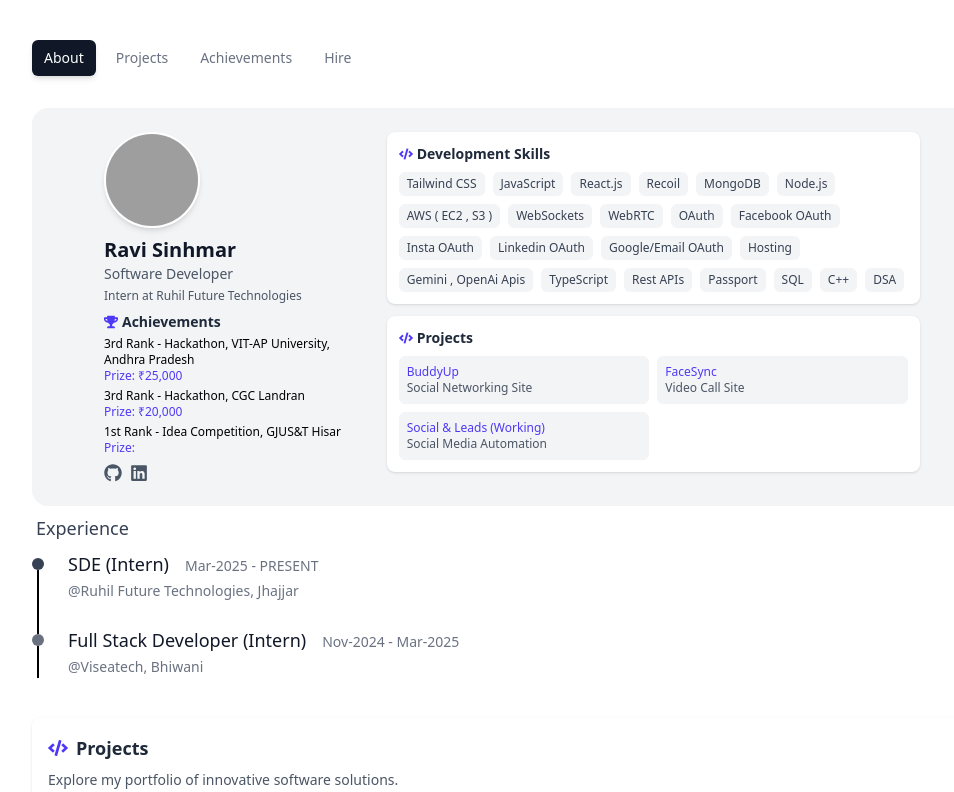
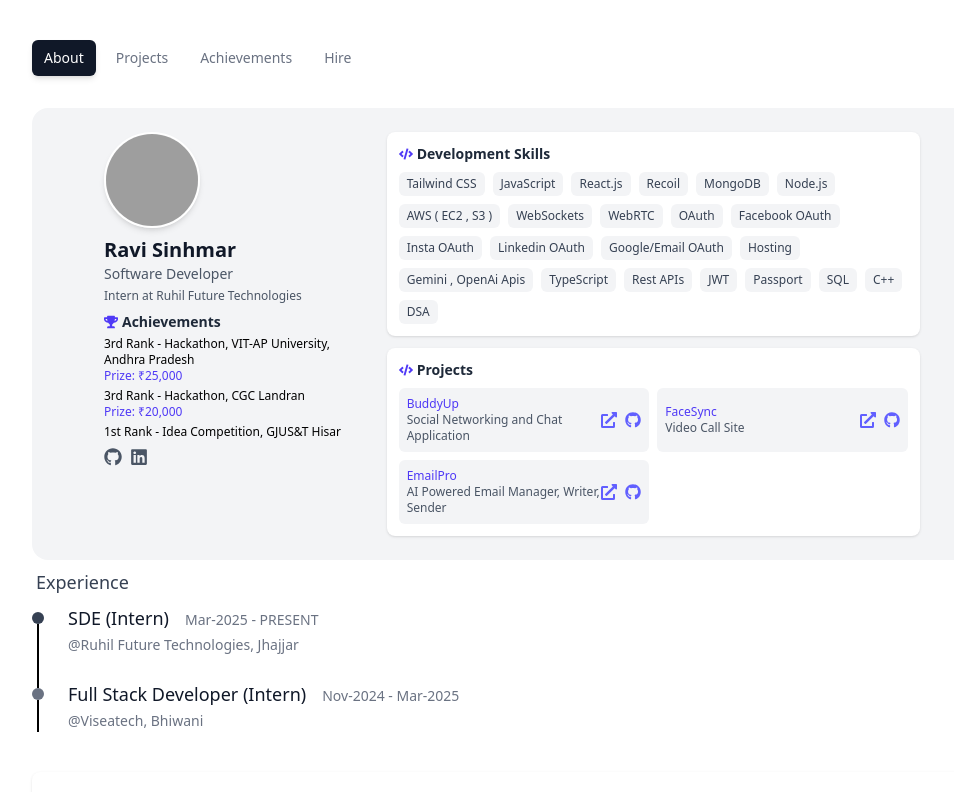
Before and after one commit to Ravi-Sinhmar/Portfolio, a React (Vite) app in the folder client/: page / in a window 1280 px wide. Shown: the top 792 px of the page, without its empty margins (128-1082 px from the left). Built offline with nearby package versions, Linux system fonts and the light colour scheme; grey boxes are pictures that could not be loaded.

Commit message:
Added new Project

```diff
--- a/client/src/Components/AboutSummary.jsx
+++ b/client/src/Components/AboutSummary.jsx
@@ -1,4 +1,5 @@
-import { FaTwitter, FaGithub, FaLinkedin, FaTrophy, FaCode } from "react-icons/fa"
+import { FaTwitter, FaGithub, FaLinkedin, FaTrophy, FaCode,FaExternalLinkAlt } from "react-icons/fa"
+
 
 
 function SkillTag({ skill }) {
@@ -25,6 +26,7 @@ function AboutSummary() {
     "Gemini , OpenAi Apis",
     "TypeScript",
     "Rest APIs",
+    "JWT",
     "Passport",
     "SQL",
     "C++",
@@ -32,9 +34,9 @@ function AboutSummary() {
   ]
 
   const projects = [
-    { name: "BuddyUp", description: "Social Networking Site" },
-    { name: "FaceSync", description: "Video Call Site" },
-    { name: "Social & Leads (Working)", description: "Social Media Automation" },
+    { name: "BuddyUp", description: "Social Networking and Chat Application" , link : "https://msg-io.onrender.com", github :"https://github.com/Ravi-Sinhmar/BuddyUp" },
+    { name: "FaceSync", description: "Video Call Site",link :"https://video-call-application-mauve.vercel.app" ,  github : "https://github.com/Ravi-Sinhmar/Video-Call-Application"},
+    { name: "EmailPro", description: "AI Powered Email Manager, Writer, Sender",link : "https://email-pro-ai-powered.vercel.app", github : "https://github.com/Ravi-Sinhmar/EmailPro" },
 
   ]
 
@@ -69,7 +71,8 @@ function AboutSummary() {
                 <div key={index} className="text-xs mb-1">
                   <span className="font-medium">{achievement.title}</span> - {achievement.description}
                   <br />
-                  <span className="text-indigo-600">Prize: {achievement.prize}</span>
+                  {achievement.prize && <span className="text-indigo-600">Prize: {achievement.prize}</span> }
+
                 </div>
               ))}
             </div>
@@ -117,9 +120,16 @@ function AboutSummary() {
               </h3>
               <div className="grid grid-cols-2 gap-2">
                 {projects.map((project, index) => (
-                  <div key={index} className="bg-gray-100 p-2 rounded-md">
-                    <h4 className="text-xs font-medium text-indigo-600">{project.name}</h4>
-                    <p className="text-xs text-gray-600">{project.description}</p>
+                  <div key={index} className="bg-gray-100 p-2 rounded-md  flex justify-between items-center">
+                   <div>
+                   <h4 className="text-xs font-medium text-indigo-600">{project.name}</h4>
+                   <p className="text-xs text-gray-600">{project.description}</p>
+                   </div>
+                  <div className="flex justify-center gap-2 items-center">
+                  <a href={project.link}><FaExternalLinkAlt className="text-indigo-500 hover:text-xl"/></a>
+                  <a href={project.github}><FaGithub className="text-indigo-500 hover:text-xl"/></a>
+                  </div>
+
                   </div>
                 ))}
               </div>
--- a/client/src/Components/ProjectCard.jsx
+++ b/client/src/Components/ProjectCard.jsx
@@ -14,7 +14,6 @@ export default function ProjectCard({
     <div className="bg-white rounded-xl shadow-lg overflow-hidden transition-all duration-300 hover:shadow-xl">
       <div className="p-6">
         <div className="flex items-center mb-2">
-          <img className="h-16 w-16 rounded-md mr-4 object-cover" src={imageSrc || "/placeholder.svg"} alt={title} />
           <h3 className="text-2xl font-bold">{title}</h3>
         </div>
         <p className="text-black  text-xl font-medium mb-2">{description}</p>
```
